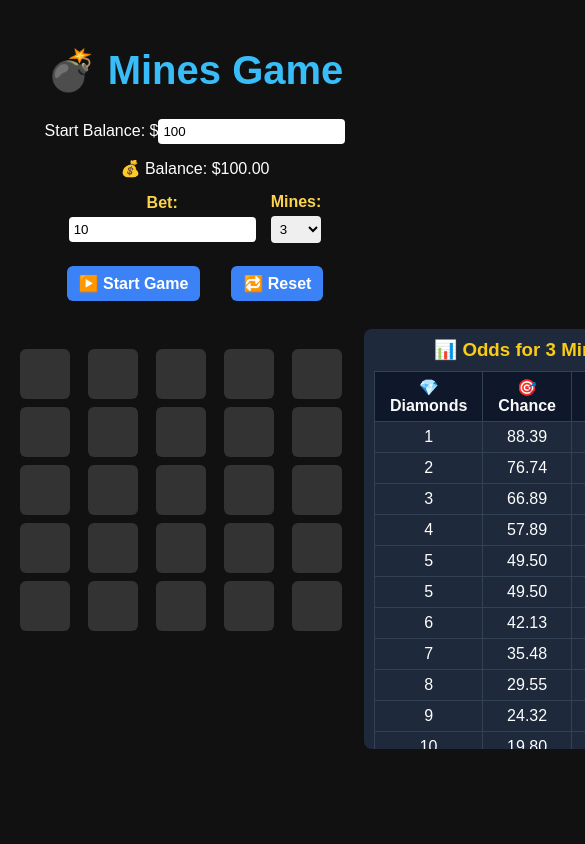
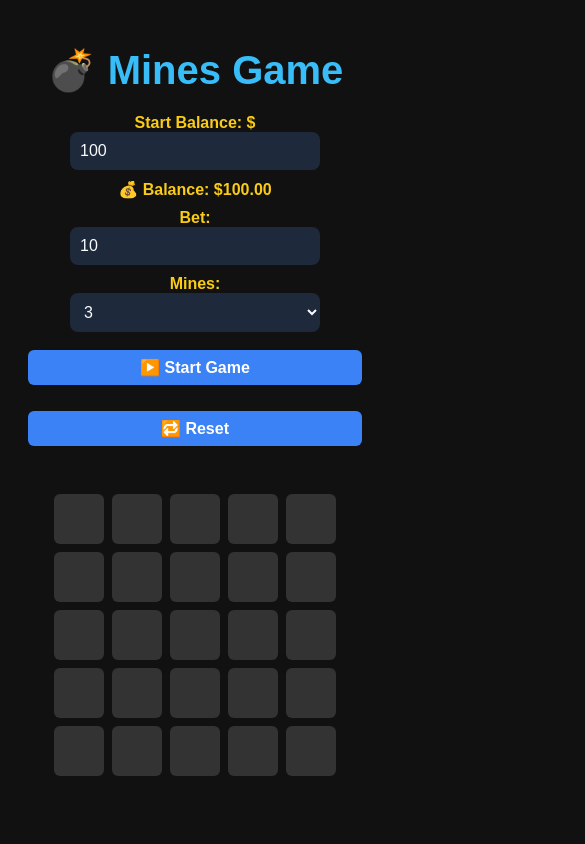
Before and after one commit to apple101012/InstantMines, a React (Vite) app in the folder mine-fields/: page / in a window 390 px wide. Shown: the top 844 px of the page, 585 px wide, since content can reach past the window. Built offline with nearby package versions, Linux system fonts and the light colour scheme.

Commit message:
mines complete with odds

```diff
--- a/mine-fields/src/index.css
+++ b/mine-fields/src/index.css
@@ -35,10 +35,17 @@ h1 {
 
 .control-panel input,
 .control-panel select {
-  padding: 5px;
-  margin-top: 5px;
-  border-radius: 4px;
+  padding: 10px;
+  font-size: 1em;
+  border-radius: 8px;
   border: none;
+  background-color: #1e293b; /* Dark navy blue */
+  color: #f8fafc; /* Light text */
+  box-sizing: border-box;
+  width: 100%;
+  max-width: 250px; /* Limit width on large screens */
+  margin-left: auto;
+  margin-right: auto;
 }
 
 .control-panel button {
@@ -50,6 +57,14 @@ h1 {
   font-weight: bold;
   cursor: pointer;
   transition: background-color 0.2s;
+}
+.control-panel label,
+.control-panel > div {
+  display: flex;
+  flex-direction: column;
+  align-items: center;
+  color: #facc15; /* Gold color for label text */
+  font-weight: bold;
 }
 
 .control-panel button:disabled {
@@ -166,3 +181,82 @@ h1 {
   background-color: #0f172a;
   color: #f9fafb;
 }
+
+/* ───── MOBILE SUPPORT ───── */
+@media (max-width: 768px) {
+  .app {
+    padding: 10px;
+  }
+
+  .control-panel {
+    flex-direction: column;
+    align-items: stretch;
+    gap: 10px;
+  }
+
+  .control-panel label {
+    width: 100%;
+  }
+
+  .game-area {
+    flex-direction: column;
+    align-items: center;
+    gap: 20px;
+  }
+
+  .board {
+    grid-template-columns: repeat(5, 50px);
+    grid-template-rows: repeat(5, 50px);
+  }
+
+  .cell {
+    width: 50px;
+    height: 50px;
+    font-size: 22px;
+  }
+
+  .cashout-panel {
+    font-size: 0.9em;
+    padding: 8px;
+  }
+
+  .odds-table {
+    width: 100%;
+    max-height: none;
+    overflow: auto;
+  }
+
+  .odds-table table {
+    font-size: 0.9em;
+  }
+
+  .end-text {
+    font-size: 1.1em;
+  }
+  .control-panel input,
+  .control-panel select {
+    padding: 10px;
+    font-size: 1em;
+    border-radius: 8px;
+    border: none;
+    background-color: #1e293b;
+    color: #f8fafc;
+    box-sizing: border-box;
+    width: 100%;
+    max-width: 250px; /* ✅ This limits the width */
+    margin-left: auto;
+    margin-right: auto;
+  }
+
+  .control-panel input:focus,
+  .control-panel select:focus {
+    outline: 2px solid #38bdf8;
+    background-color: #0f172a;
+  }
+  .control-panel label,
+  .control-panel > div {
+    display: flex;
+    flex-direction: column;
+    align-items: center;
+  }
+}
```
